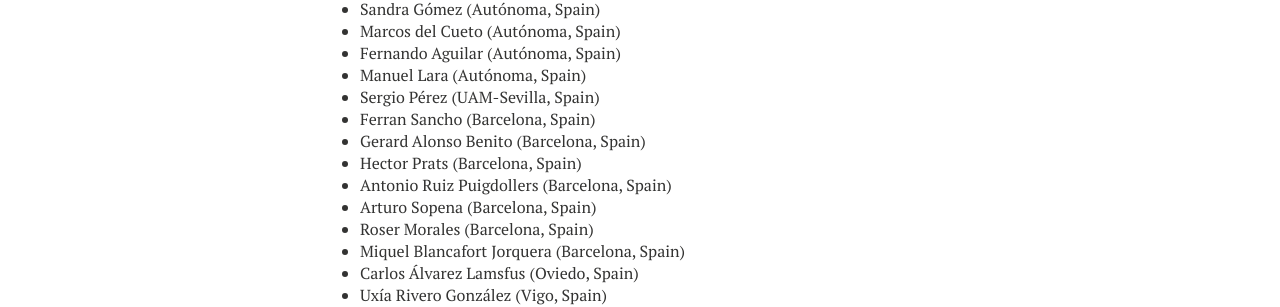
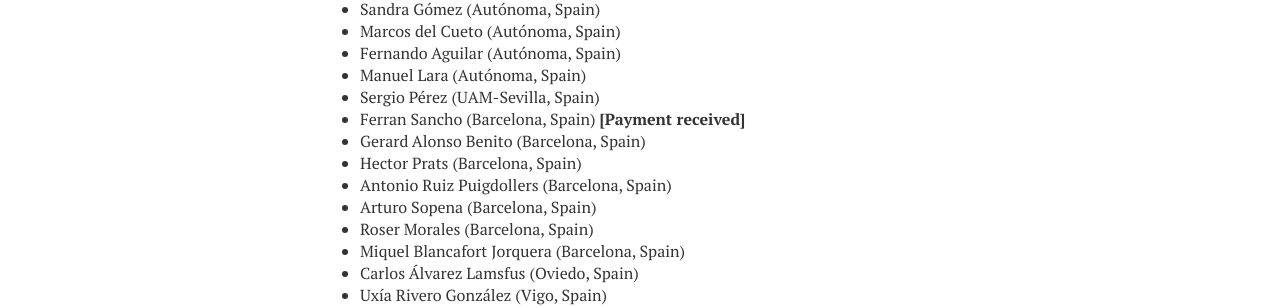
Before and after one commit to muammar/intcourse, a Jekyll site: the page built from registration/index.md, in a window 1280 px wide. Shown: the part 1222-1529 px from the top of the page. Built offline with Jekyll 4.4.1, drawn with Linux system fonts in a browser that asks for light colours; nearby versions of some CDN libraries.

Commit message:
Ferran Sancho payment added

```diff
--- a/registration/index.md
+++ b/registration/index.md
@@ -56,7 +56,7 @@
 *  Fernando        Aguilar                                   (Autónoma, Spain)
 *  Manuel Lara                                               (Autónoma, Spain)
 *  Sergio  Pérez                                             (UAM-Sevilla, Spain)
-*  Ferran  Sancho                                            (Barcelona, Spain)
+*  Ferran  Sancho                                            (Barcelona, Spain)  **[Payment received]**
 *  Gerard Alonso   Benito                                    (Barcelona, Spain)
 *  Hector  Prats                                             (Barcelona, Spain)
 *  Antonio Ruiz Puigdollers                                  (Barcelona, Spain)
```
